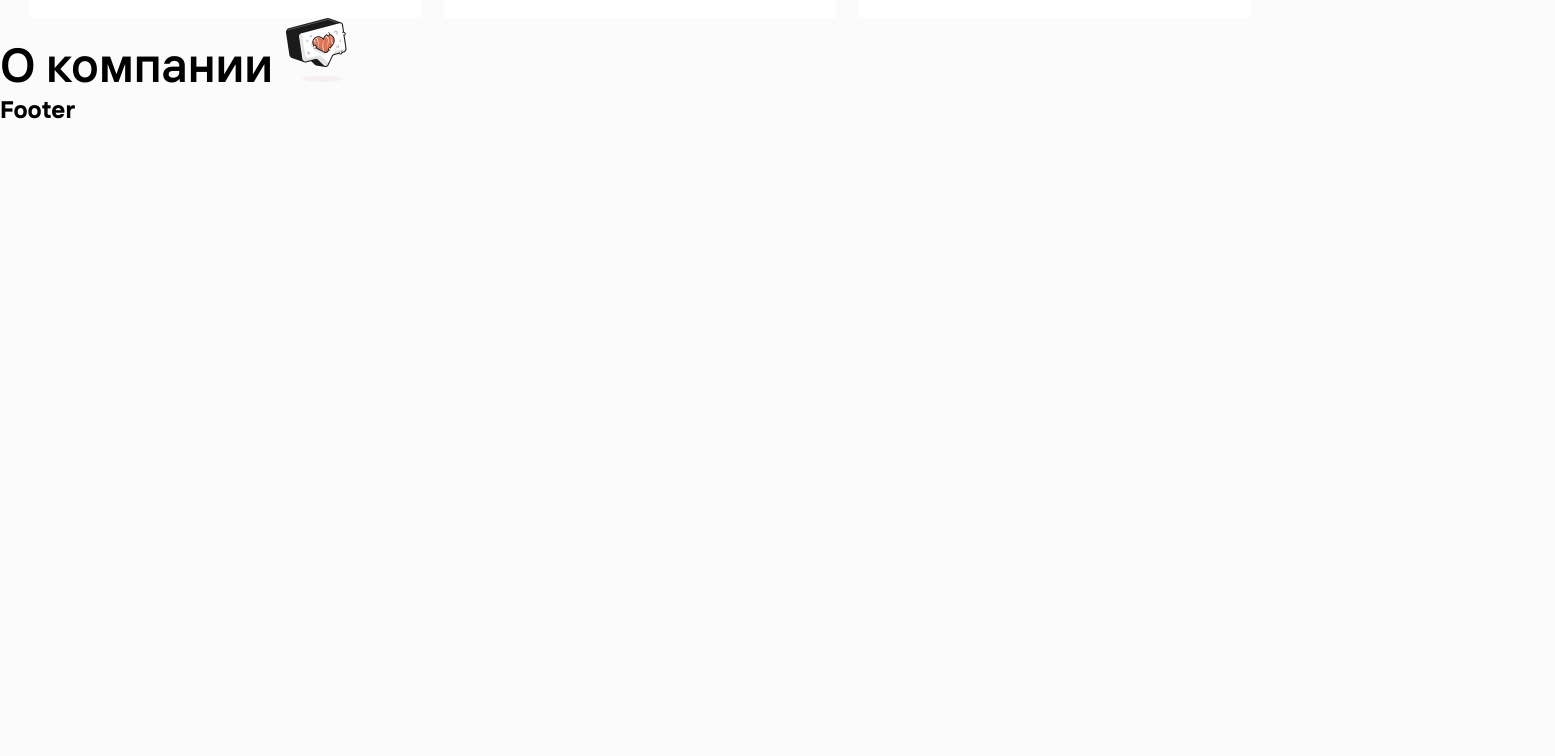
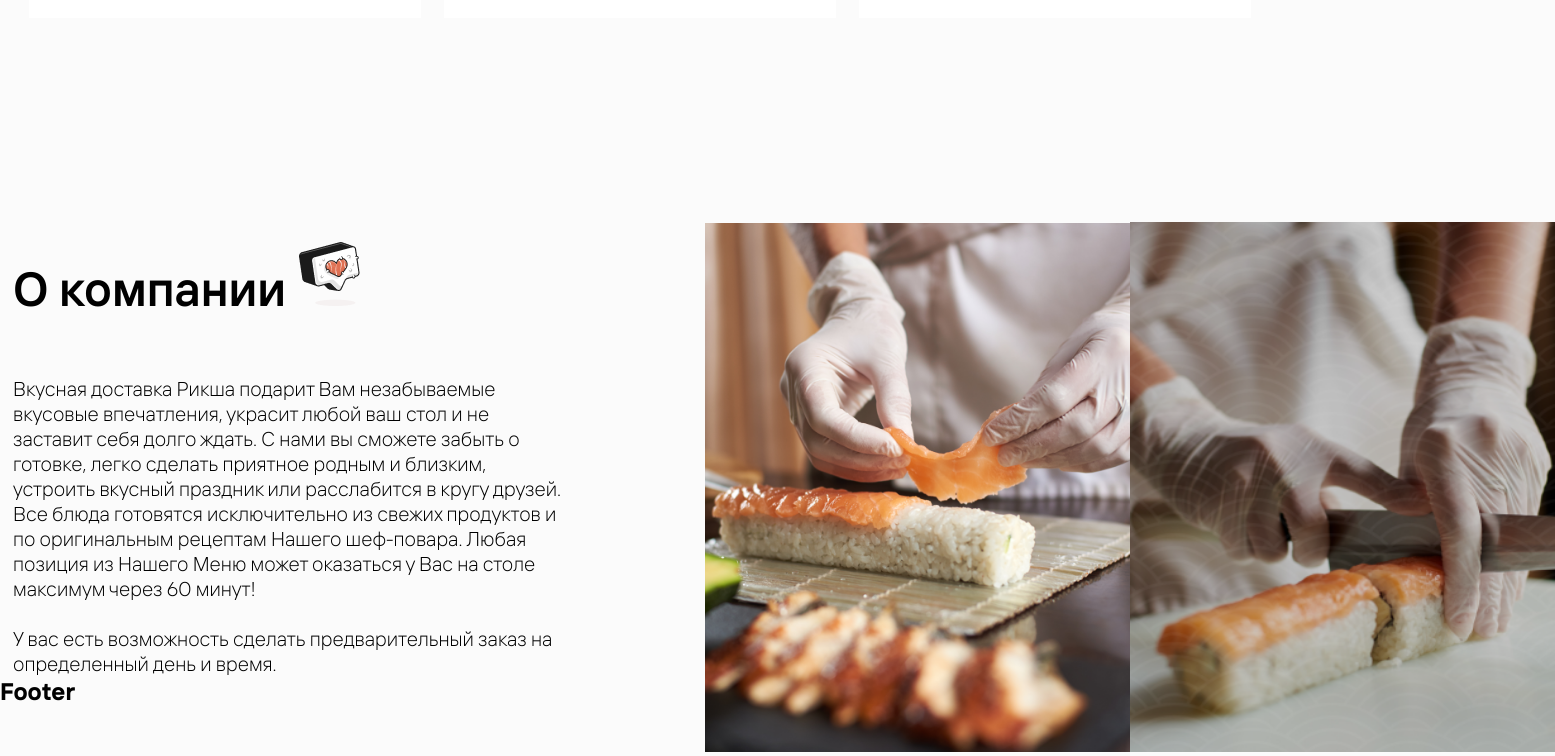
Before and after one commit to Axent13/riksha-food-order, a React (Create React App) app: page / in a window 1280 px wide. Shown: the part 3802-4558 px from the top of the page, 1555 px wide, since content can reach past the window. Before the commit the page ends 3926 px from the top, so only its background shows below. Built offline with nearby package versions, Linux system fonts and the light colour scheme.

Commit message:
Сделал компонент AboutCompany

```diff
--- /dev/null
+++ b/src/components/ui/aboutCompany/aboutCompany.jsx
@@ -0,0 +1,39 @@
+import React from 'react';
+
+import aboutCompanyImageMain from '../../../assets/about-company-1.png';
+import aboutCompanyImageSecondary from '../../../assets/about-company-2.png';
+
+import './aboutCompany.scss';
+
+const AboutCompany = () => {
+  return (
+    <div className='about-company'>
+      <p className='about-company__text'>
+        Вкусная доставка Рикша подарит Вам незабываемые вкусовые впечатления,
+        украсит любой ваш стол и не заставит себя долго ждать. С нами вы сможете
+        забыть о готовке, легко сделать приятное родным и близким, устроить
+        вкусный праздник или расслабится в кругу друзей. Все блюда готовятся
+        исключительно из свежих продуктов и по оригинальным рецептам Нашего
+        шеф-повара. Любая позиция из Нашего Меню может оказаться у Вас на столе
+        максимум через 60 минут!
+        <br />
+        <br />У вас есть возможность сделать предварительный заказ на
+        определенный день и время.
+      </p>
+      <div className='about-company__images'>
+        <img
+          className='about-company__image about-company__image_main'
+          src={aboutCompanyImageMain}
+          alt='Наша компания'
+        />
+        <img
+          className='about-company__image about-company__image_secondary'
+          src={aboutCompanyImageSecondary}
+          alt='Наша компания'
+        />
+      </div>
+    </div>
+  );
+};
+
+export default AboutCompany;
--- /dev/null
+++ b/src/components/ui/aboutCompany/aboutCompany.scss
@@ -0,0 +1,21 @@
+.about-company {
+  position: relative;
+
+  &__text {
+    max-width: 34.563rem;
+    font-size: 1.25rem;
+    font-family: 'TT Interfaces';
+    font-weight: 300;
+    margin-top: 3.625rem;
+  }
+
+  &__images {
+    position: absolute;
+    right: -18rem;
+    bottom: -5rem;
+  }
+
+  &__image {
+    width: 50%;
+  }
+}
--- a/src/layouts/mainpage.jsx
+++ b/src/layouts/mainpage.jsx
@@ -15,6 +15,7 @@ import ComboMenu from '../components/ui/comboMenu/comboMenu';
 import FeaturesList from '../components/common/features/featuresList';
 import Promos from '../components/ui/promos/promos';
 import Categories from '../components/ui/categories/categories';
+import AboutCompany from '../components/ui/aboutCompany/aboutCompany';
 
 const Mainpage = () => {
   return (
@@ -47,7 +48,10 @@ const Mainpage = () => {
         <SectionHeader text='Категории' rightCenterImg={tableRollImg} />
         <Categories />
       </div>
-      <SectionHeader text='О компании' rightCenterImg={messageRollImg} />
+      <div className='mainpage__about-company'>
+        <SectionHeader text='О компании' rightCenterImg={messageRollImg} />
+        <AboutCompany />
+      </div>
       <Footer />
     </>
   );
--- a/src/layouts/mainpage.scss
+++ b/src/layouts/mainpage.scss
@@ -28,4 +28,9 @@
     max-width: 78.375rem;
     margin: 9.1rem auto 0;
   }
+
+  &__about-company {
+    max-width: 78.375rem;
+    margin: 14rem auto 0;
+  }
 }
```
Also changed, not shown: src/assets/about-company-1.png (added), src/assets/about-company-2.png (added).
